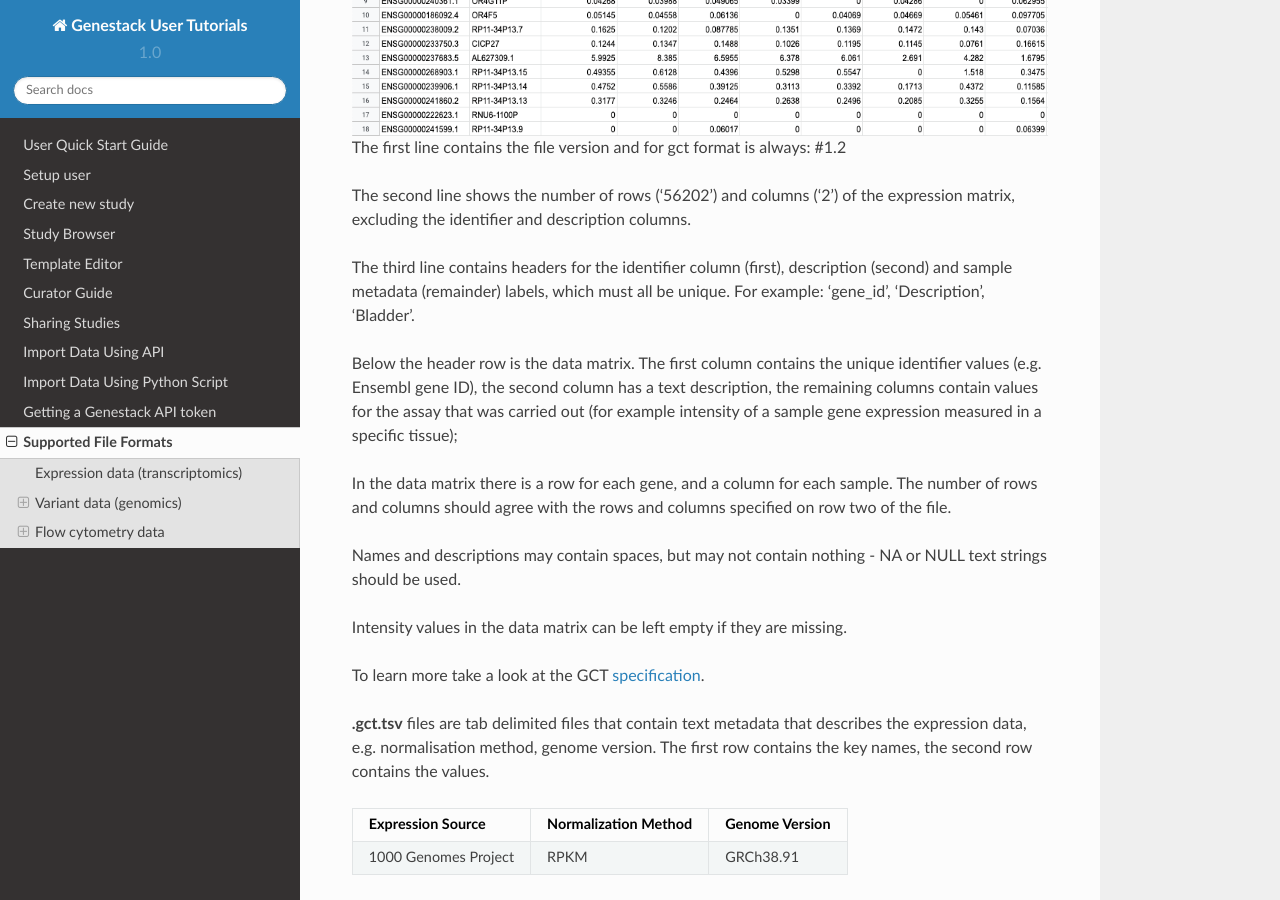
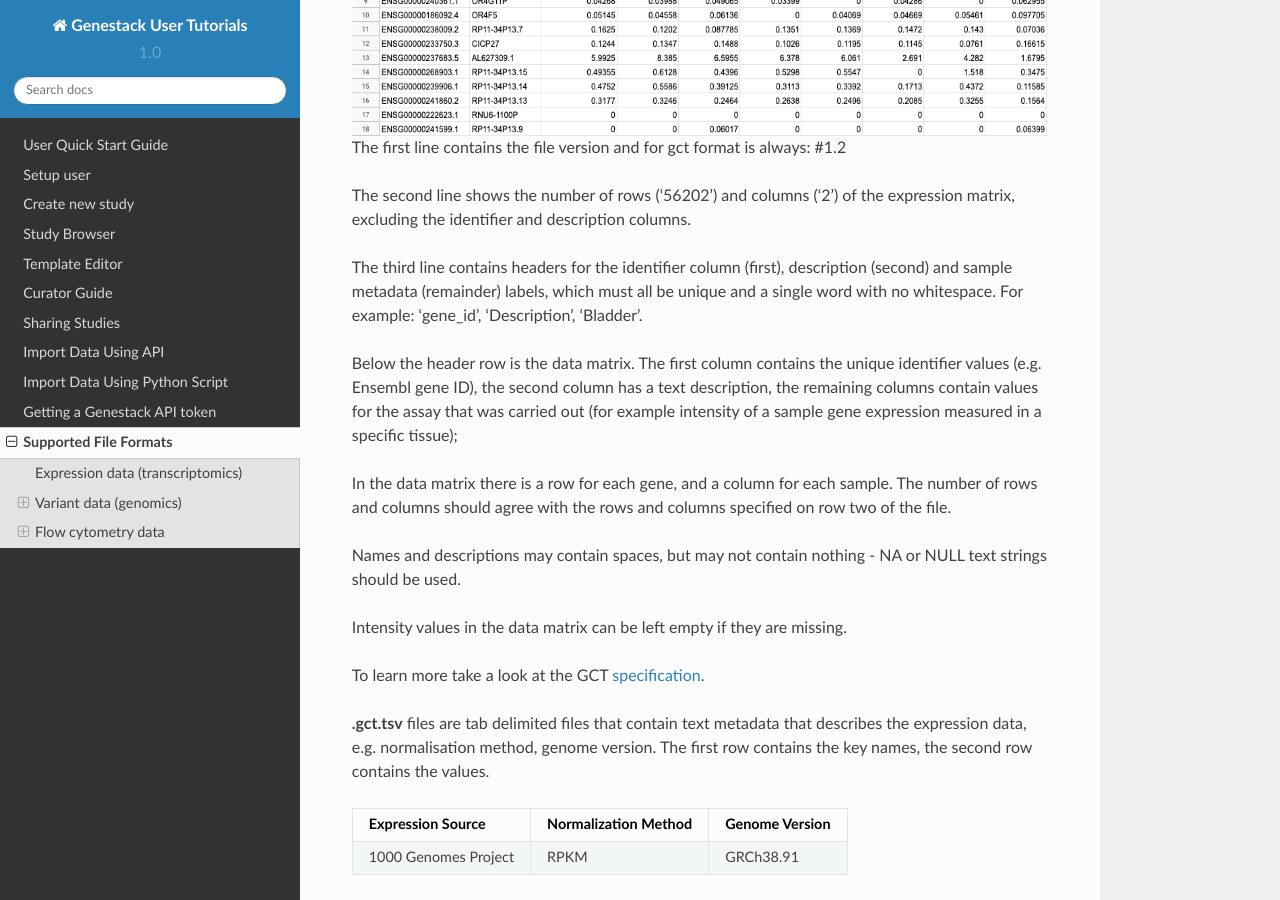
Before and after one commit to genestack/user-guide, a Sphinx documentation site: the page built from source/doc-odm-user-guide/supported-formats.rst, in a window 1280 px wide and 900 px high, scrolled down 545 px. Built offline with Sphinx 7.4.7 and the Read the Docs theme 2.0.0, drawn with Linux system fonts in a browser that asks for light colours.

Commit message:
Update supported-formats.rst

```diff
--- a/source/doc-odm-user-guide/supported-formats.rst
+++ b/source/doc-odm-user-guide/supported-formats.rst
@@ -22,7 +22,7 @@ The first line contains the file version and for gct format is always: #1.2
 
 The second line shows the number of rows (‘56202’) and columns (‘2’) of the expression matrix, excluding the identifier and description columns.
 
-The third line contains headers for the identifier column (first), description (second) and sample metadata (remainder) labels, which must all be unique. For example: ‘gene_id’, ‘Description’, ‘Bladder’.
+The third line contains headers for the identifier column (first), description (second) and sample metadata (remainder) labels, which must all be unique and a single word with no whitespace. For example: ‘gene_id’, ‘Description’, ‘Bladder’.
 
 Below the header row is the data matrix. The first column contains the unique identifier values (e.g. Ensembl gene ID), the second column has a text description, the remaining columns contain values for the assay that was carried out (for example intensity of a sample gene expression measured in a specific tissue);
 
```
